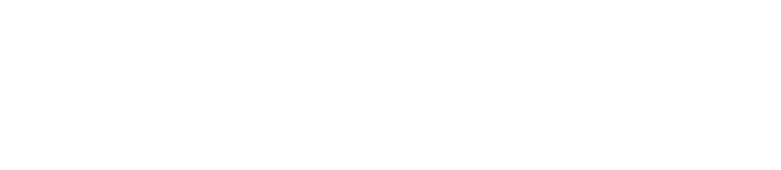
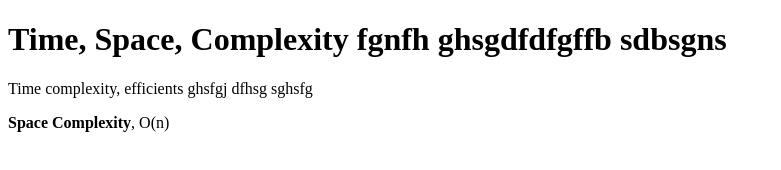
Before and after one commit to acciojob/time-and-space-complexity-kamlakarnn, a website: page main.html in a window 1280 px wide. Shown: the whole page, without its empty margins (0-781 px from the left). Drawn offline with Linux system fonts and the light colour scheme.

Commit message:
created a submission

```diff
--- a/main.html
+++ b/main.html
@@ -7,10 +7,10 @@
 </head>
 
 <body>
-	<!-- the entire body must be written by student -->
-    <script type="text/javascript" src="./script.js">
-</script>
 
+<h1>Time, Space, Complexity fgnfh ghsgdfdfgffb  sdbsgns</h1>
+<p>Time complexity, efficients ghsfgj dfhsg sghsfg</p>
+<p><b>Space Complexity</b>, O(n)</p>
 </body>
 
 </html>
```
